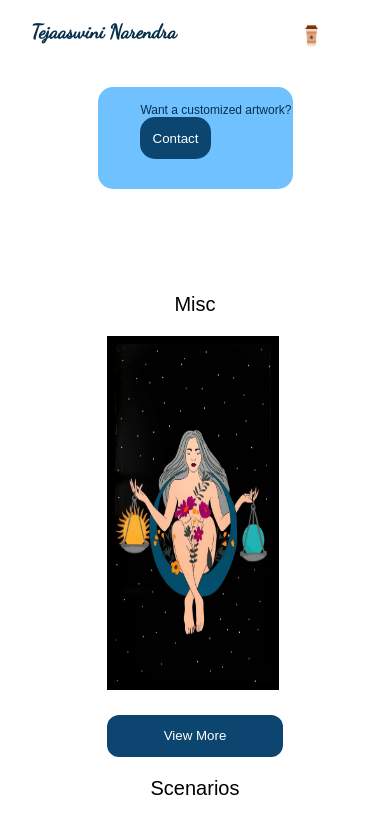
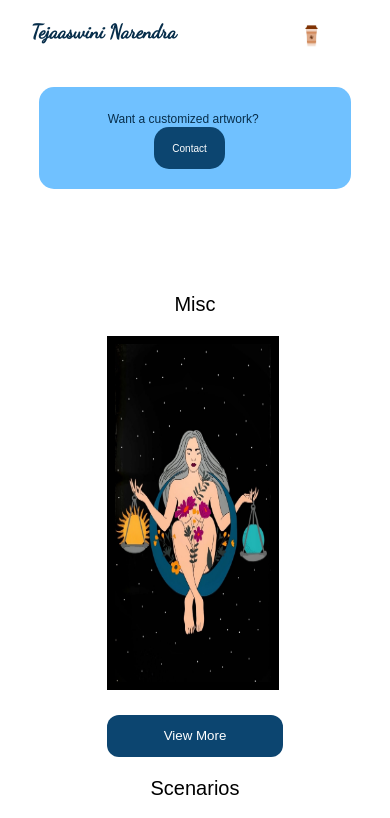
Before and after one commit to Tejaaswini/artfolio, a React (Create React App) app: page / in a window 390 px wide. Shown: the top 818 px of the page. Built offline with nearby package versions, Linux system fonts and the light colour scheme.

Commit message:
update mobile view

```diff
--- a/src/App.css
+++ b/src/App.css
@@ -183,6 +183,12 @@
   }
   .custom-btn{
     width: 18vw;
+    margin-left: 12vw;
+    margin-top: 1px;
+    font-size: 10px;
+  }
+  .custom{
+    width: 80vw;
   }
   .display-img{
     width: 55vw;
```
